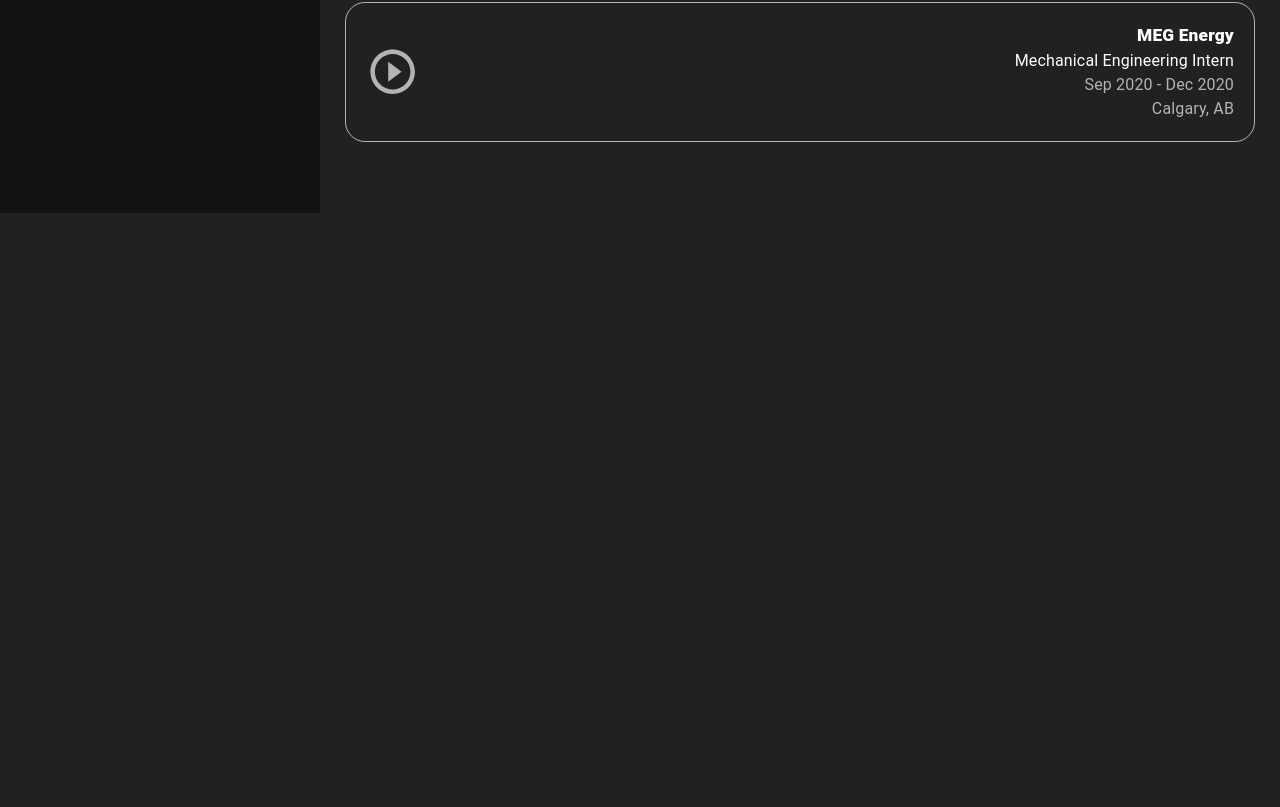
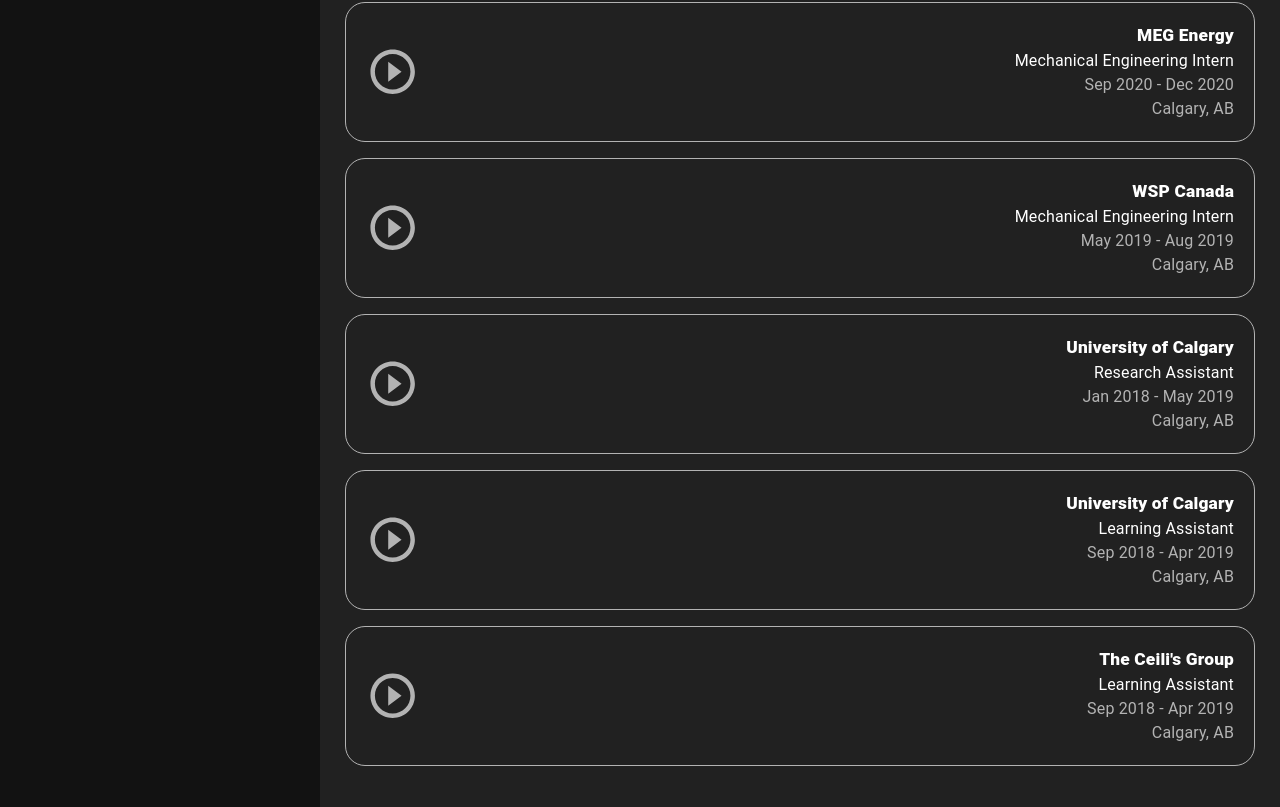
Before and after one commit to shadeemerhi/personal, a React (Create React App) app: page /experience in a window 1280 px wide. Shown: the part 587-1394 px from the top of the page. Before the commit the page ends 800 px from the top, so only its background shows below. Built offline with nearby package versions, Linux system fonts and the light colour scheme; a web font is replaced by a local one.

Commit message:
all work experience data added

```diff
--- a/src/components/WorkItem.js
+++ b/src/components/WorkItem.js
@@ -37,6 +37,7 @@ const useStyles = makeStyles((theme) => ({
     transition: '0.1s ease-in-out',
     color: play => play ? 'white' : '#b3b3b3',
     '&:hover': {
+      color: 'white',
       fontSize: '41pt',
       cursor: 'pointer',
     },
--- a/src/data/work.js
+++ b/src/data/work.js
@@ -25,4 +25,54 @@ export const workExperiences = [
       'Developed site plot plan for the 2020 turnaround work'
     ]
   },
+  {
+    id: 3,
+    company: 'WSP Canada',
+    title: 'Mechanical Engineering Intern',
+    date: 'May 2019 - Aug 2019',
+    location: 'Calgary, AB',
+    items: [
+      "Worked under senior mechanical and chemical engineers primarily on the TC Energy Methane Reduction Project",
+      "Analyzed 200+ client P&ID's, ISO's, and GA's to identify group piping assemblies that contributed to natural gas leaks to create database-ready data containing technical specifications required to calculate total emissions from each asset",
+      "Trained incoming cohort of interns in project specifications and standards to ensure a smooth intern turnover",
+    ]
+  },
+  {
+    id: 4,
+    company: 'University of Calgary',
+    title: 'Research Assistant',
+    date: 'Jan 2018 - May 2019',
+    location: 'Calgary, AB',
+    items: [
+      "Assisted in the development of algorithms that are executed using MATLAB that perform numerical analyses on data of simulated stratified momentum wakes of turbulent fluid flow",
+      "Analyzed over 10TB of real fluid flow data",
+      "Examined the accuracy and efficiency of several algorithms and numerical methods",
+      "Produced some of the first-ever three-dimensional visualizations of high-Reynolds-number flow",
+      "Independently learned graduate-level mathematical concepts and apply them in the analyses",
+    ]
+  },
+  {
+    id: 5,
+    company: 'University of Calgary',
+    title: 'Learning Assistant',
+    date: 'Sep 2018 - Apr 2019',
+    location: 'Calgary, AB',
+    items: [
+      "Provide tutoring services to first- and second-year engineering students at the school's Engineering Academic Success Centre",
+      "Assisted with programming fundamentals, dynamics, linear algebra, mechanics of solids, and circuits",
+    ]
+  },
+  {
+    id: 6,
+    company: "The Ceili's Group",
+    title: 'Learning Assistant',
+    date: 'Sep 2018 - Apr 2019',
+    location: 'Calgary, AB',
+    items: [
+      "The youngest employee to take on a leadership role (after promotion) at the establishment",
+      "Oversaw the daily operation while supervising up to 15 employees",
+      "Trained 5 new employees by familiarizing them with the business structure and POS Systems",
+      "Helped reduce labour costs by ~20 percent by determining more efficient restaurant structures",
+    ]
+  },
 ]
```
Also changed, not shown: 1 other file (tests, documents, lock files or other folders).
